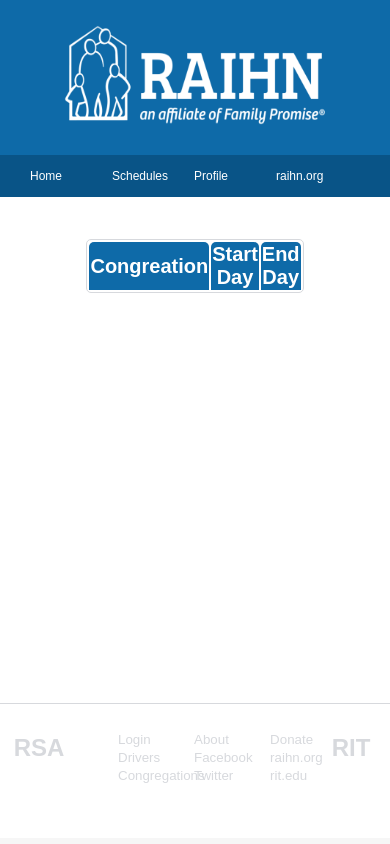
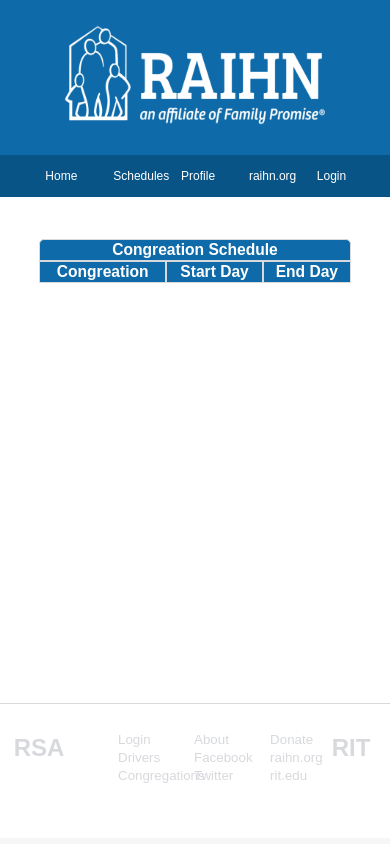
Before and after one commit to takzi/RSA, a PHP site: page /templates/congregation_schedule.php in a window 390 px wide; the page is wider, and only the part inside the window is pictured. Run offline with PHP 8.4, Linux system fonts and the light colour scheme; data that the repository does not hold is empty.

Commit message:
Button Fix for Admin Bus/Cong, Mobile Friendly Fix for Home Page, Mobile Friendly Added for Bus/Cong Schedule

```diff
--- a/BUS/admin/AdminFunctions.class.php
+++ b/BUS/admin/AdminFunctions.class.php
@@ -213,7 +213,7 @@
 	 */
 	private function getHTMLSnippet($id, $name, $type){
 		return "<tr>
-					<td>" . $name ." <a href='admin_edit_". $this->getType($type, 'cong', 'bus') . ".php?" . $this->getType($type, 'congregation', 'driver') . "=" . $id ."'><input type='button' id='tb-right' name='" . $name . "' value='Edit'></a><a href=\"#\" onclick=\"reset('". $type . "', ". $id . ")\"><input type='button' value='Reset Password'></a></td>
+					<td>" . $name ." <a href='admin_edit_". $this->getType($type, 'cong', 'bus') . ".php?" . $this->getType($type, 'congregation', 'driver') . "=" . $id ."'><input type='button' class='tb_right1' name='" . $name . "' value='Edit'></a><a href=\"#\" onclick=\"reset('". $type . "', ". $id . ")\"><input type='button' class='tb_right2' value='Reset Password'></a></td>
 				</tr>";
 	}
 
--- a/BUS/schedule/CongregationSchedule.class.php
+++ b/BUS/schedule/CongregationSchedule.class.php
@@ -53,10 +53,14 @@
 
 		return "<table class='table'>
 					<tr>
+						<th colspan='3' class='header'>Congreation Schedule</th>
+					</tr>
+					<tr>
 						<th>Congreation</th>
 						<th>Start Day</th>
 						<th>End Day</th>
-					</tr>".$tr."
+					</tr>
+					".$tr."
 				</table>\n";
 	}
 
--- a/public_html/css/default.css
+++ b/public_html/css/default.css
@@ -195,33 +195,6 @@
     padding-top: 5vh;
 }
 
-.schedule-container {
-    position: absolute;
-    left: 50%;
-}
-
-.table {
-    position: relative;
-    border: 1pt solid #d7d9dd;
-    border-radius: 5px;
-    min-width: 40vw;
-    margin-top: 5vh;
-    left: -50%;
-}
-
-.table th {
-    background-color: #0E6AA8;
-    color: white;
-    font-size: 15pt;
-    border-top-right-radius: 5px;
-    border-top-left-radius: 5px;
-}
-
-.table tr {
-    padding: 20px;
-    border-bottom: 1pt solid #d7d9dd;
-}
-
 /**************************
  * * * * * MOBILE * * * * *
  **************************/
@@ -232,18 +205,9 @@
 		width: 100%;
 	}
 
-	nav {
-		width: 100%;
-	}
-
 	nav ul {
+		width: 87vw;
 		font-size: 12px;
-		display: inline;
-	}
-
-	nav ul li {
-		padding-left: 30px;
-		width: 52px;
 	}
 
 	#footer_container {
--- a/public_html/css/schedule.css
+++ b/public_html/css/schedule.css
@@ -22,34 +22,57 @@
 /*****************************
  * * * * * SCHEDULES * * * * *
  *****************************/
-#schedule
-{
-	background: #0E6AA8;
-	width: 650px;
+
+.schedule-container {
+    position: absolute;
+    left: 50%;
 }
 
-#cong
-{
-	background: #B2D6EF;
+.header {
+	border-top-right-radius: 5px;
+    border-top-left-radius: 5px;
+	border-bottom: 2pt solid #d7d9dd;
 }
 
-h1
-{
-	color: white;
-	font-size: 20pt;
+.table {
+    position: relative;
+    min-width: 40vw;
+    margin-top: 5vh;
+    left: -50%;
+	border-spacing: 0;
+	font-size: 18pt;
+}
+
+.table th {
+    background-color: #0E6AA8;
+    color: white;
+    font-size: 20pt;
+}
+
+.table td, .table tr, .table th {
+    border: 1pt solid #d7d9dd;
 	text-align: center;
 }
 
-table
-{
-	background: white;
-	border-collapse: collapse;
-	width: 650px;
+.table tr {
+    padding: 20px;
 }
 
-td
-{
-	border: 1px solid #ccc;
-	line-height: 80px;
-	text-align: center;
+/**************************
+ * * * * * MOBILE * * * * *
+ **************************/
+
+/* Design for screen-width <= 1065px */
+@media screen and (max-width:1065px) {
+	.table {
+		width: 80vw;
+	}
+
+	.table th {
+		font-size: 4vw;
+	}
+
+	.table {
+		font-size: 3vw;
+	}
 }
--- a/public_html/templates/congregation_schedule.php
+++ b/public_html/templates/congregation_schedule.php
@@ -19,9 +19,11 @@
 
 	// Inserting header and navigation onto page via template system
 	echo $generalTemplate->insertHeader();
+	echo '<link href="'.$path_to_root.'css/schedule.css" rel="stylesheet">';
 
 	require_once($path_to_root.'../BUS/schedule/CongregationSchedule.class.php');
-	$congregationSchedule = new CongregationSchedule($path_to_root, $page); ?>
+	$congregationSchedule = new CongregationSchedule($path_to_root, $page);
+?>
 
 	<div class="schedule-container">
 		<?php echo $congregationSchedule->insertCongregationSchedule(); ?>
```
Also changed, not shown: BUS/schedule/BusDriverSchedule.class.php (+6 -2 lines), public_html/css/admin.css (+14 -5 lines), public_html/css/login.css (+3 -8 lines), public_html/templates/bus_driver_schedule.php (+4 -6 lines).
